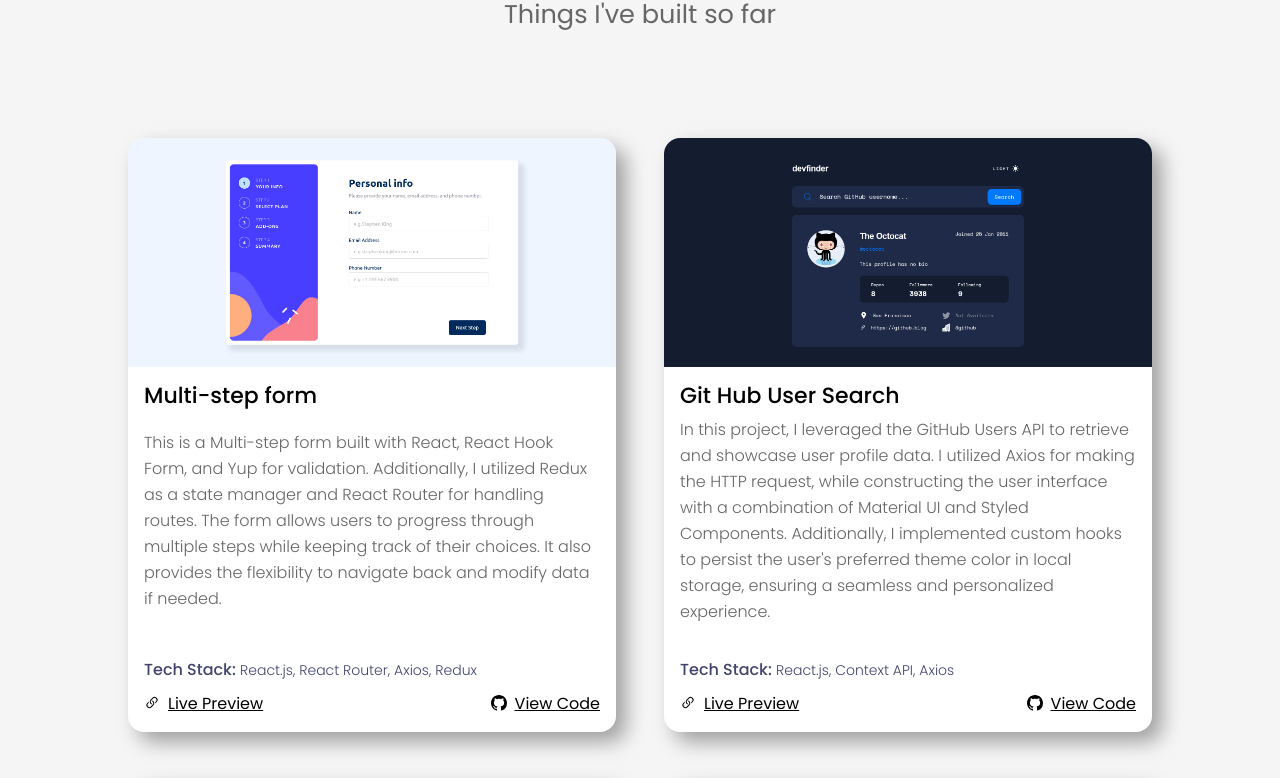
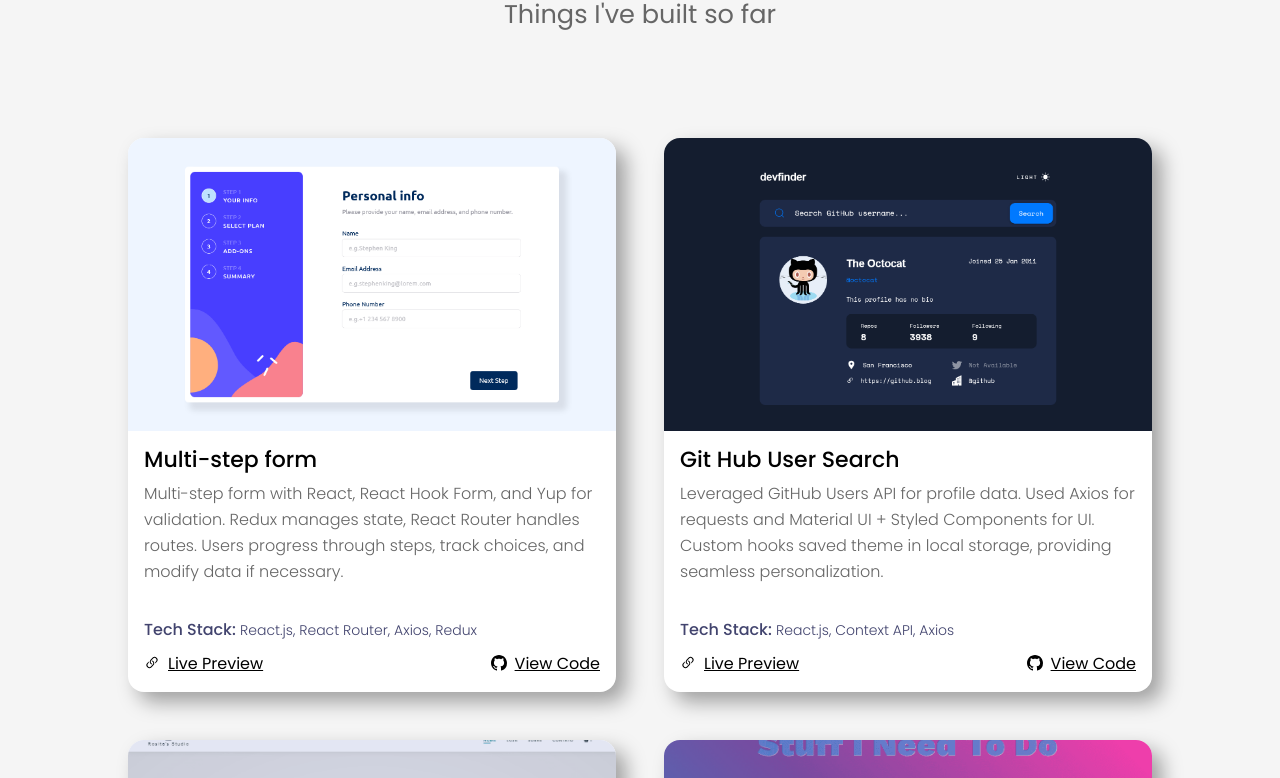
Before and after one commit to lucasdef15/portfolio, a React (Vite) app: page / in a window 1280 px wide. Shown: the part 1795-2573 px from the top of the page. Built offline with nearby package versions, Linux system fonts and the light colour scheme.

Commit message:
modified:   src/data/ProjectsData.js 	modified:   src/styles/Home.css

```diff
--- a/src/data/ProjectsData.js
+++ b/src/data/ProjectsData.js
@@ -10,7 +10,7 @@ export const projectsData = [
     id: '0',
     title: 'Multi-step form',
     description:
-      'This is a Multi-step form built with React, React Hook Form, and Yup for validation. Additionally, I utilized Redux as a state manager and React Router for handling routes. The form allows users to progress through multiple steps while keeping track of their choices. It also provides the flexibility to navigate back and modify data if needed.',
+      'Multi-step form with React, React Hook Form, and Yup for validation. Redux manages state, React Router handles routes. Users progress through steps, track choices, and modify data if necessary.',
     techStack: 'React.js, React Router, Axios, Redux',
     livePreviewLink: 'https://bucolic-sunburst-e006de.netlify.app/',
     codeLink: 'https://github.com/lucasdef15/multi-step-form',
@@ -20,7 +20,7 @@ export const projectsData = [
     id: '1',
     title: 'Git Hub User Search',
     description:
-      "In this project, I leveraged the GitHub Users API to retrieve and showcase user profile data. I utilized Axios for making the HTTP request, while constructing the user interface with a combination of Material UI and Styled Components. Additionally, I implemented custom hooks to persist the user's preferred theme color in local storage, ensuring a seamless and personalized experience.",
+      'Leveraged GitHub Users API for profile data. Used Axios for requests and Material UI + Styled Components for UI. Custom hooks saved theme in local storage, providing seamless personalization.',
     techStack: 'React.js, Context API, Axios',
     livePreviewLink: 'https://github-user-search-wheat.vercel.app/',
     codeLink: 'https://github.com/lucasdef15/github-user-search',
--- a/src/styles/Home.css
+++ b/src/styles/Home.css
@@ -134,6 +134,12 @@
   border-radius: 1em;
   overflow: hidden;
 }
+.card img{
+  display: block;
+  width: 100%;
+  aspect-ratio: 1 / .6;
+  object-fit: cover;
+}
 .card__body {
   width: 100%;
   padding: 1em;
```
